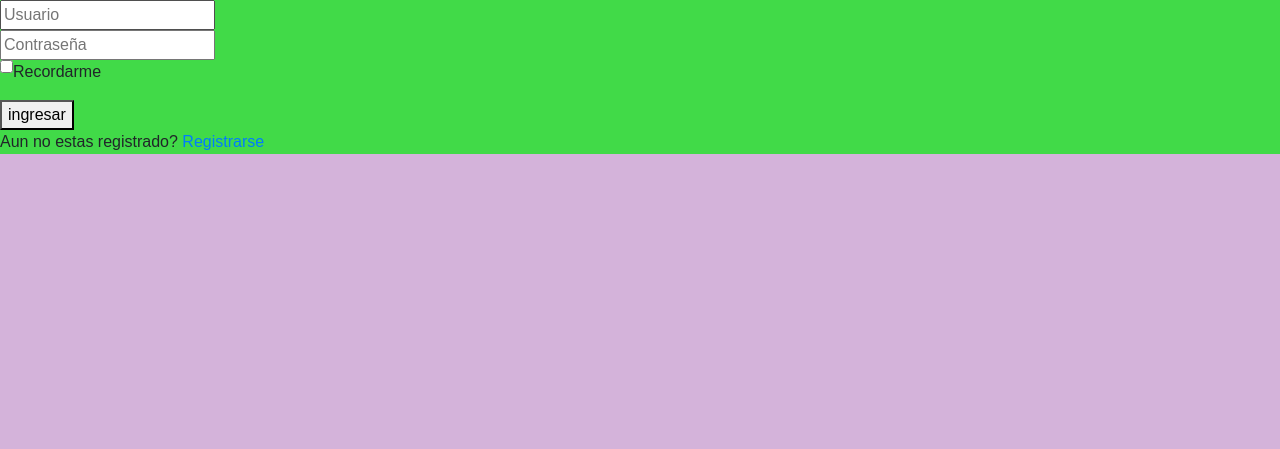
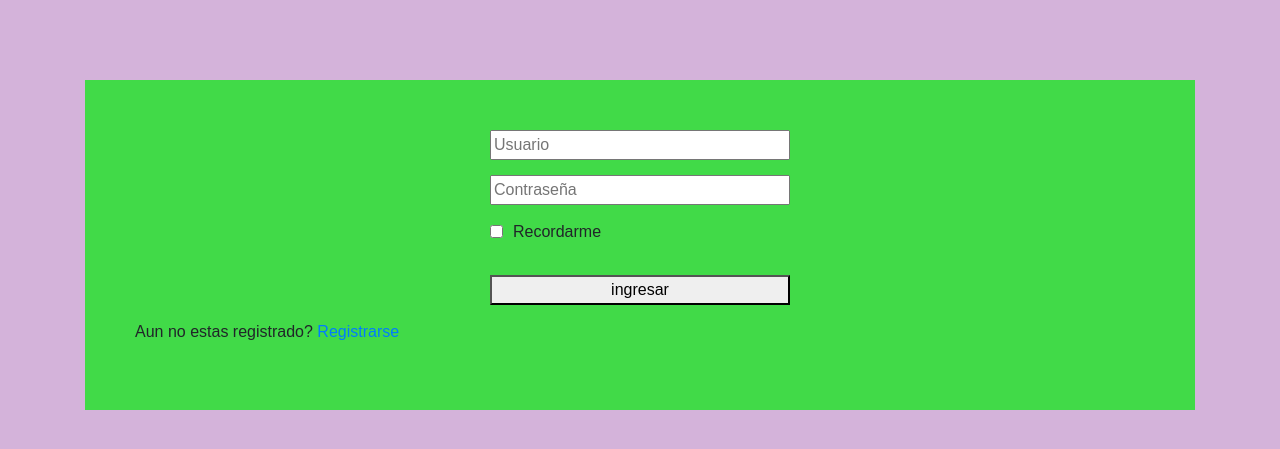
Before and after one commit to Belafu/ZONA-NORTE, a PHP site: page /LOGIN/login2.html in a window 1280 px wide. Shown: the top 449 px of the page. Run offline with PHP 8.4, Linux system fonts and the light colour scheme; some libraries are stand-ins or nearby versions.

Commit message:
termino login basico,faltaria personalizar(colores,...) y opcionalmente agregar un query mas

```diff
--- a/LOGIN/CSS/style.css
+++ b/LOGIN/CSS/style.css
@@ -7,11 +7,26 @@ body{
 }
 
 /*formulario login*/
+.container{
+  margin-top: 80px;
+}
 .login-form{
   background-color: rgb(65, 218, 72);
+  padding: 30px 20px;
 }
 .campo-login, .checkbox-login, .button-ingresar {
   display: block;
+}
+.campo-login, .button-ingresar,.recordarme{
+margin: 0 auto;
+width: 80%;
+margin-bottom: 15px;
+}
+.recordarme-login{
+  margin-left: 10px;
+}
+.checkbox-login{
+  margin-top: 5px;
 }
 .recordarme{
   overflow: hidden;
@@ -19,3 +34,13 @@ body{
 .recordarme-login, .checkbox-login{
   float: left;
 }
+
+
+@media(min-width:768px){
+  .campo-login, .button-ingresar,.recordarme{
+  width: 300px;
+  }
+  .login-form{
+    padding: 50px 50px;
+  }
+}
--- a/LOGIN/login2.html
+++ b/LOGIN/login2.html
@@ -10,13 +10,15 @@
   <body>
 
 
-      <div class="login-page">
+<!--login-page-->
+
+      <div class="container">
         <form class="login-form" action="mostrarDatossCapturados.php" method="post">
              <input class="campo-login" id="usuario" name="usuario" type="text" placeholder="Usuario"/>
              <input class="campo-login" id="pass" type="password" name="pass" placeholder="Contraseña"/>
                 <div class="recordarme">
                   <input class="checkbox-login" type="checkbox" name="recordar" value="">
-                  <p class="recordarme-login">Recordarme</p>
+                  <p class="recordarme-login"> Recordarme</p>
                 </div>
              <button class="button-ingresar" type="submit">ingresar</button>
              <p class="message">Aun no estas registrado?<a class="reg-button" href="registro.php"> Registrarse</a></p>
```
